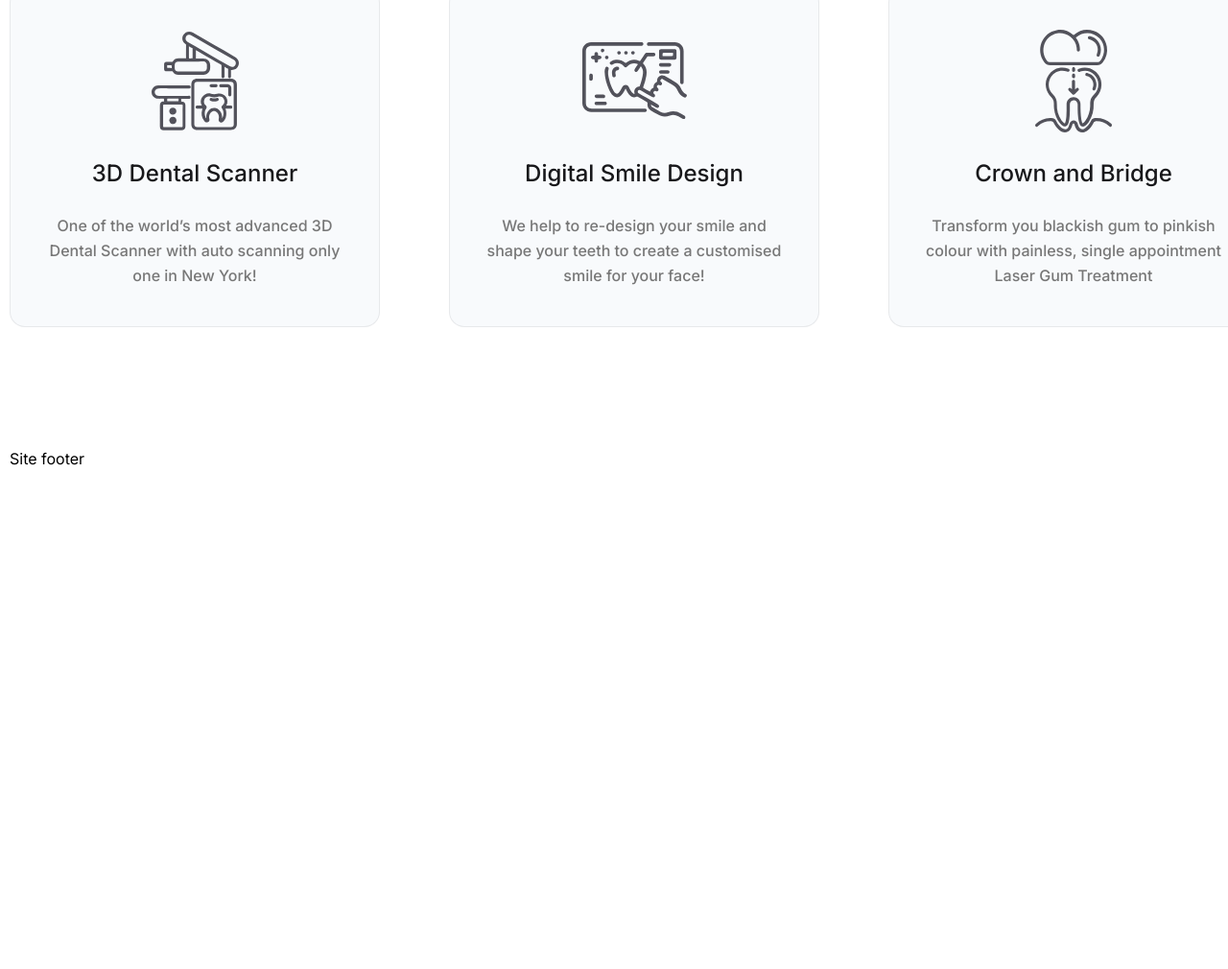
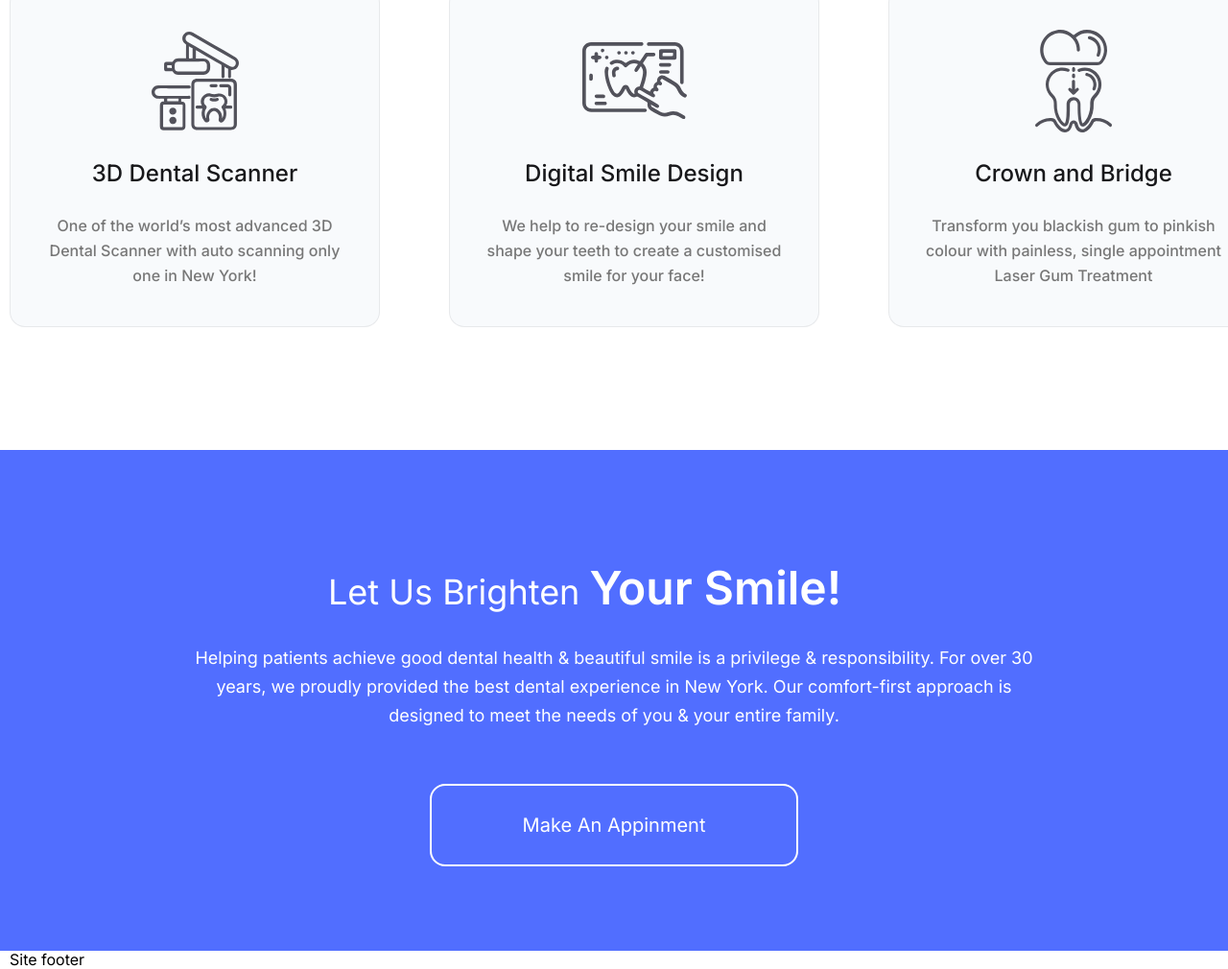
Before and after one commit to muhammadaziz01-dev/Dental-Clinic, a plain HTML site: page index.html in a window 1280 px wide. Shown: the part 2637-3647 px from the top of the page at 96% size. Before the commit the page ends 3125 px from the top, so only its background shows below. Drawn offline with Linux system fonts and the light colour scheme.

Commit message:
section-5 end

```diff
--- a/index.html
+++ b/index.html
@@ -233,6 +233,23 @@
             </div>
         </section>
         <!-- section4 end  -->
+        <!-- section5 start  -->
+        <section id="section5">
+            <div class="container">
+                <div class="section5-vrapper">
+                    <h1>
+                        Let Us Brighten <span>Your Smile!</span>
+                    </h1>
+                    <p>
+                        Helping patients achieve good dental health & beautiful smile is a privilege & responsibility.
+                        For over 30 years, we proudly provided the best dental experience in New York. Our comfort-first
+                        approach is designed to meet the needs of you & your entire family.
+                    </p>
+                    <button>Make An Appinment</button>
+                </div>
+            </div>
+        </section>
+        <!-- section5 end  -->
     </main>
 
     <footer>
--- a/scss/all/_layout.scss
+++ b/scss/all/_layout.scss
@@ -6,3 +6,4 @@
 @import "./section2";
 @import "./section3";
 @import "./section4";
+@import "./section5";
--- /dev/null
+++ b/scss/all/_section5.scss
@@ -0,0 +1,62 @@
+#section5{
+    width: 100%;
+    background: #516EFF;
+
+    .section5-vrapper{
+        padding: 88px 60px;
+        display: flex;
+        flex-direction: column;
+        align-items: center;
+        gap: 56px;
+
+        h1{
+            width: 596px;
+            color: #FFF;
+            font-size: 36px;
+            font-weight: 400;
+            line-height: 60px;
+
+            span{
+               font-size: 48px;
+               font-weight: 600;
+               line-height: 64px;
+            }
+        }
+
+        p{
+            width: 904px;
+            color: #FFF;
+            text-align: center;
+            font-size: 18px;
+            font-weight: 400;
+            line-height: 30px;
+            margin-top: -56px;
+        }
+
+        button{
+            width: 384px;
+            display: flex;
+            padding: 24px 48px;
+            align-items: center;
+            justify-content: center;
+            gap: 8px;
+            border-radius: 16px;
+            border: 2px solid #FFF;
+            color:  #FFF;
+            text-align: center;
+            font-size: 20px;
+            font-weight: 400;
+            line-height: 34px;
+            background: transparent;
+            transition: all .2s linear;
+
+            &:hover{
+                cursor: pointer;
+                transition: all .2s linear;
+                color: #516EFF;
+                background: #FFF;
+
+            }
+        }
+    }
+}
```
Also changed, not shown: css/style.css, css/style.min.css, 2 other files.
